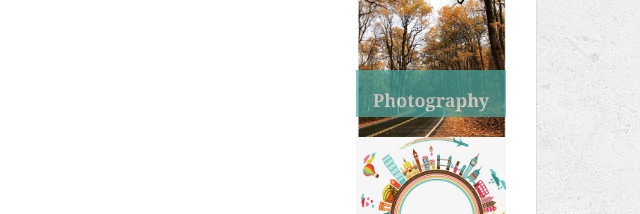
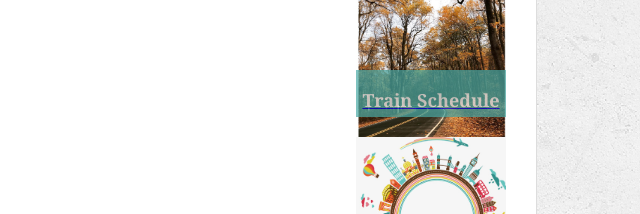
Before and after one commit to ranoxious/Basic-Portfolio, a plain HTML site: page portfolio.html in a window 1280 px wide. Shown: the part 300-514 px from the top of the page, 640-1280 px from the left. Drawn offline with Linux system fonts and the light colour scheme; files that its build step writes are made by us from their sources.

Commit message:
Add files via upload

```diff
--- a/portfolio.html
+++ b/portfolio.html
@@ -35,8 +35,9 @@
  <h2 class="write">Band</h2>
     </div>
         <div class="tab2">
+        <a href="https://ranoxious.github.io/TrainSchedule/">
         <img src="assets/images/skyline.jpg" alt="skyline" style="width:150px;height:160px;">
-     <h2 class="write">Photography</h2>
+     <h2 class="write">Train Schedule</h2></a>
     </div>
    </div>
 <div class="middlecontainer">
```
